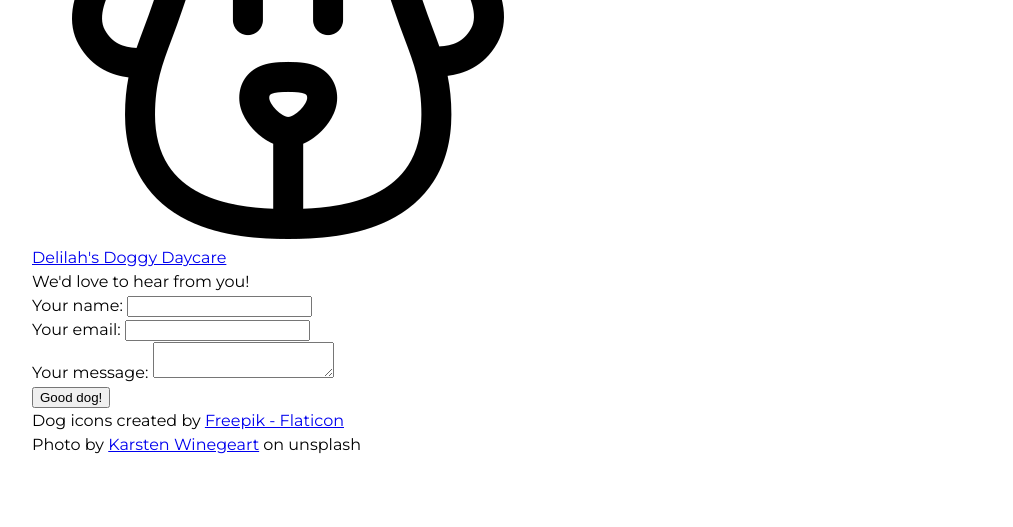
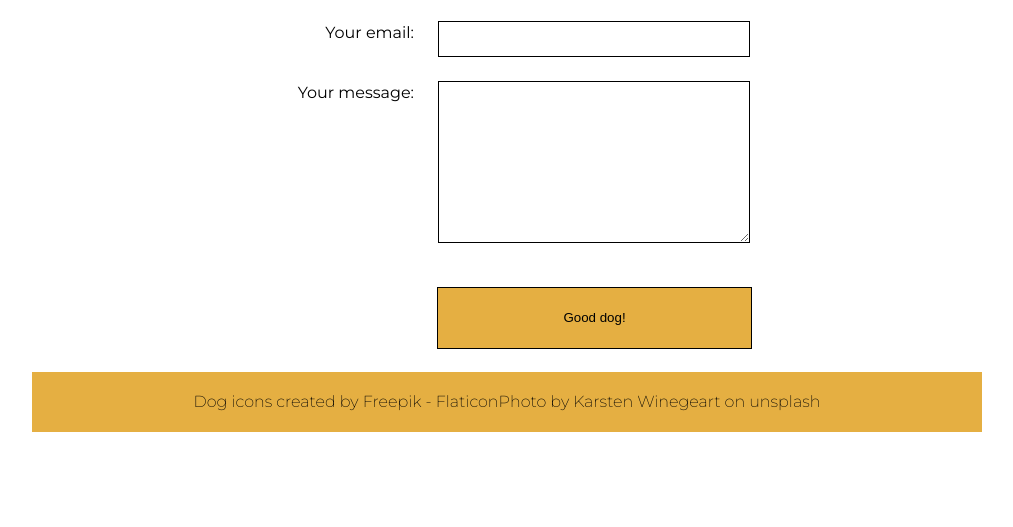
Before and after one commit to kurtisgeorge/Using-Javascript-2, a plain HTML site: page pages/contact.html in a window 1280 px wide. Shown: the part 273-800 px from the top of the page, without its empty margins (133-1146 px from the left). Drawn offline with Linux system fonts and the light colour scheme.

Commit message:
updated- final

```diff
--- /dev/null
+++ b/mockstyles.css
@@ -0,0 +1,174 @@
+/************* Site Defaults *************/
+body {
+    width: 950px;
+    margin: 0 auto;
+    font-family: 'Montserrat', sans-serif;
+    line-height: 1.5;
+}
+
+.flex {
+    display: flex;
+    align-items: flex-start;
+    justify-content: space-between; /* Ensure proper spacing between elements */
+}
+
+/************* Site-wide Text Styling *************/
+h1 {
+    font-size: 48px;
+    text-align: center;
+    line-height: 48px;
+    margin: 0;
+}
+
+h2 {
+    font-size: 36px;
+    margin-bottom: 12px;
+    line-height: 36px;
+}
+
+/* Large text for buttons */
+.large-text {
+    font-size: 24px;
+}
+
+/* Styling for fake buttons */
+.fake-button {
+    background-color: #E5AF42; /* Mustard yellow */
+    text-align: center;
+    line-height: 3;
+    border: 1px solid black;
+    text-decoration: none;
+    color: black;
+    display: inline-block;
+    width: 200px;
+}
+
+/* Hover effects for fake buttons */
+.fake-button:hover {
+    text-decoration: underline;
+    background-color: #4278E5; /* Cornflower blue */
+    color: white;
+    cursor: pointer;
+}
+
+/* Anchor tags */
+a {
+    text-decoration: none;
+    color: black;
+}
+
+/* Hover state for links in main and footer */
+main a:hover,
+footer a:hover {
+    text-decoration: underline;
+}
+
+/************* Header/Footer Styling *************/
+header {
+    background-color: #E5AF42; /* Mustard yellow */
+    height: 150px;
+    display: flex;
+    align-items: center;
+    justify-content: center;
+    gap: 15px;
+    margin-bottom: 25px;
+}
+
+header img {
+    width: 100px;
+    height: 100px;
+    margin: 25px;
+}
+
+/* Footer */
+footer {
+    background-color: #E5AF42;
+    height: 60px;
+    font-weight: 200;
+    display: flex;
+    align-items: center;
+    justify-content: center;
+    margin-top: 50px;
+}
+
+/************* Index Page *************/
+.index .flex {
+    display: flex;
+    justify-content: space-between; /* Position text and image on opposite sides */
+    margin-bottom: 50px;
+}
+
+/* Text on the left */
+.index .about-us {
+    width: 60%; /* Occupy 60% of the space */
+    margin-right: 25px; /* Space between text and image */
+}
+
+/* Image on the right */
+.index img {
+    width: 300px;
+    flex-shrink: 0; /* Prevent image from resizing */
+    margin-bottom: 50px;
+}
+
+/* Spacing between paragraphs */
+.index p {
+    margin-bottom: 12px;
+}
+
+/* Buttons aligned horizontally */
+.index .fake-button {
+    margin: 0 15px; /* Space between buttons */
+}
+
+.index > .flex + .flex {
+    justify-content: center; /* Center the buttons */
+}
+
+
+/*Contact page*/
+
+/************* Contact Page Styling *************/
+.contact {
+    height: 420px;
+    display: flex;
+    flex-direction: column;
+    justify-content: center;
+    align-items: center;
+}
+
+.contact label {
+    width: 150px;
+    text-align: right;
+    margin-right: 24px;
+    font-size: 18px;
+}
+
+.contact input,
+.contact textarea {
+    width: 300px;
+    font-family: 'Montserrat', sans-serif;
+    font-size: 16px;
+    line-height: 24px;
+    margin-bottom: 24px;
+    padding: 5px;
+    border: 1px solid black;
+}
+
+.contact textarea {
+    height: 150px;
+}
+
+.contact button {
+    width: 300px;
+    font-size: 16px;
+    background-color: #E5AF42;
+    border: 1px solid black;
+    cursor: pointer;
+}
+
+.contact button:hover {
+    background-color: #4278E5;
+    color: white;
+    margin: auto;
+}
--- a/pages/contact.html
+++ b/pages/contact.html
@@ -19,25 +19,26 @@
     <header>
         <a href="../index.html" class="flex">
             <img src="../images/dog.png" alt="outline of a dog's face with heart above it">
-            <h1>Delilah's Doggy Daycare</h1>
         </a>
+        <h1>Delilah's Doggy Daycare</h1>
     </header>
-    <main class="contact" id = "contact-page">
+    <main class="contact" id="contact-page">
         <h2>We'd love to hear from you!</h2>
         <form>
-            <div class="flex">
+            <div class="form-row">
                 <label for="user-name">Your name:</label>
                 <input type="text" id="user-name">
             </div>
-            <div class="flex">
+            <div class="form-row">
                 <label for="user-email">Your email:</label>
-                <input type="email" id = "user-email">
+                <input type="email" id="user-email">
             </div>
-            <div class="flex">
+            <div class="form-row">
                 <label for="user-message">Your message:</label>
                 <textarea id="user-message"></textarea>
+
             </div>
-            <button class = "fake-button blue-hover" type="submit" id = "submit-button">Good dog!</button>
+            <button class="fake-button blue-hover" type="submit" id="submit-button">Good dog!</button>
         </form>
     </main>
     <footer>
--- a/scripts/contact.js
+++ b/scripts/contact.js
@@ -1,3 +1,20 @@
-// when the "submit-button" is clicked, the contents of the contact-page are replaced with a single <p> element that reads "Thank you for your message" in size 24 font.
+// when the "submit-button" is clicked, the contents of the contact-page are replaced
+// with a single <p> element that reads "Thank you for your message" in size 24 font.
 
-// hint: you can change the style of an element by modifying the value of that element's .style.fontSize, or by updating its .classList.
+const submitButton = document.getElementById("submit-button"); // Get the submit button
+const contactPage = document.getElementById("contact-page"); // Get the contact page container
+
+// Function to handle form submission
+function handleSubmit(event) {
+    event.preventDefault(); // Prevent the default form submission behavior
+
+    // Replace the content of the contact page with the thank you message
+    contactPage.innerHTML = `
+        <p style="font-size: 24px; text-align: center; margin-top: 50px;">
+            Thank you for your message!
+        </p>
+    `;
+}
+
+// Add an event listener to the submit button to listen for clicks
+submitButton.addEventListener("click", handleSubmit);
--- a/styles/styles.css
+++ b/styles/styles.css
@@ -1,17 +1,5 @@
-/************* your name:
+/************* Kurtis George
 
-INSTRUCTIONS:
-Comments starting with TO-DO have been included in this file to describe the needed styling: please translate these to the appropriate CSS declarations.
-
-Comments starting with TO-DO may be left in for reference or removed entirely: all other comments should be left as-is for ease of review.
-
-You are discouraged from changing any provided CSS.
-
-***** colour palette: *****
-- mustard yellow (used for header, footer, and buttons): #E5AF42
-- cornflower blue (used for hover states): #4278e5
-
-*/
 
 
 /************* site defaults *************/
@@ -29,50 +17,111 @@ body {
 
 /************* site-wide text styling *************/
 
-/* TO DO:
-    - first-level headings are size 48px, centered vertically and horizontally in the available space.
-    - 2nd-level headings have a font size of 36px, and 12px of space below.
-    - any element with the .large-text class has a font size of 24px.
-    - any element with the .fake-button class will have a background colour of mustard yellow (see colour palette above), be center aligned, with a line-height of 3 and a solid black border that is 1px wide.
-    - all anchors will have the underline removed and be black in colour. all anchors in the main and footer sections will be underlined in their hover-state.
-    - the hover-state of .fake-button and .blue-hover elements will:
-        - add an underline,
-        - set the background-colour to cornflower blue (see colour palette above),
-        - change the text colour to white, and
-        - change the cursor to pointer.
-*/
 
+h1 {
+    font-size: 48px;
+    text-align: center;
+    line-height: 48px;
+    margin: auto;
+}
 
+h2 {
+    font-size: 36px;
+    margin-bottom: 12px;
+    line-height: 36px;
+}
 
+/* Large text for buttons */
+.large-text {
+    font-size: 24px;
+}
 
+.fake-button {
+    background-color: #E5AF42; /* Mustard yellow */
+    text-align: center;
+    line-height: 3;
+    border: 1px solid black;
+    width: 200px;
+}
 
+a {
+    text-decoration: none;
+    color: black;
+}
 
+main a:hover,
+footer a:hover {
+    text-decoration: underline;
+    background-color: blue;
+    color: white;
+}
 
 
 /************* header/footer styling *************/
 
-/* TO DO:
-    - the header and footer will be the same mustard-yellow as the buttons.
-    - the header is 150px tall.
-    - the header image is 100px wide and tall with 25px of space above, below, and on its left, and the top-level heading is centered in the remaining width.
-    - there will be 25px of space between the header and main, and 50px of space between main and footer.
-    - the footer will be 60px tall, have a font-weight of 200, and the text within will be centered vertically and horizontally.
-*/
 
 
+header, footer {
+    background-color: #E5AF42
+}
 
+header {
+    background-color: #E5AF42; /* Mustard yellow */
+    height: 150px;
+    display: flex;
+    align-items: center;
+    justify-content: space-between;
+    gap: 15px;
+    margin-bottom: 25px;
+}
+header img {
+    width: 100px;
+    height: 100px;
+    margin: 25px;
+}
 
-
+footer {
+    background-color: #E5AF42;
+    height: 60px;
+    font-weight: 200;
+    display: flex;
+    align-items: center;
+    justify-content: center;
+    margin-top: 50px;
+}
 
 /************* index page *************/
 
-/* TO-DO:
-    - this is a 2-column layout: text on the left, and an image on the right. The image will be 300px wide, with 25px between it and the text column, which takes up the remaining space. The image will also have 50px of space below.
-    - the h2 on this page will have a line-height equal to the font size.
-    - each paragraph on this page will have 12px of space beneath it.
-    - each fake-button on this page will be 250px wide with 150px of space between them.
-    - the pair of fake-buttons will be centered on the page. HINT: can calculate the required margin to make them appear to be centered.
-*/
+.index .flex {
+    display: flex;
+    justify-content: space-between; /* Position text and image on opposite sides */
+    margin-bottom: 50px;
+}
+
+/* Text on the left */
+.index .about-us {
+    width: 60%; /* Occupy 60% of the space */
+    margin-right: 25px; /* Space between text and image */
+}
+
+/* Image on the right */
+.index img {
+    width: 300px;
+    margin-bottom: 50px;
+}
+/* Spacing between paragraphs */
+.index p {
+    margin-bottom: 12px;
+}
+
+/* Buttons aligned horizontally */
+.index .fake-button {
+    margin: 0 15px; /* Space between buttons */
+}
+
+.index > .flex + .flex {
+    justify-content: center; /* Center the buttons */
+}
 
 
 
@@ -81,35 +130,131 @@ body {
 
 /************* bookings page *************/
 
-/* TO-DO:
-    - the contents of the booking-page will be 600px wide, and all content centered within the available space.
-    - text will have a size of 18px.
-    - there will be 12px of space below the day-selectors, and 20px of space between each list item. List items are 60px wide.
-    - List items & the small-button elements will have a solid black border that is 1px wide. Small-buttons will also have 5px of space between the border and the content.
-    - items tagged with .top-margin will have 24 px of space above, and 12px of space below.
-    - the "clear days" button will be 200px wide.
-    - any element tagged with the .clicked class will turn mustard yellow. **This will be very important for your JavaScript.**
-    - all items within the page will be centered within their available space.
-
-*/
 
 
 
+.booking-page {
+    width: 600px; /* Set the main content width */
+    margin: 0 auto; /* Center the main content horizontally */
+    text-align: center; /* Center the text within the content */
+    font-size: 18px; /* Set text size */
+    line-height: 1.5; /* Improve readability */
+}
 
+.day-selector {
+    display: flex; /* Create a horizontal row of day selectors */
+    justify-content: center; /* Center the list items */
+    gap: 20px; /* Add space between each day selector */
+    margin-bottom: 12px; /* Add space below the row */
+    padding: 0; /* Remove default padding for the unordered list */
+    list-style: none; /* Remove bullets */
+}
 
+.day-selector li {
+    width: 60px; /* Set the width of each list item */
+    text-align: center; /* Center text within the item */
+    border: 1px solid black; /* Add a black border */
+    padding: 5px; /* Add spacing inside the item */
+    cursor: pointer; /* Change the cursor to a pointer */
+}
 
+.small-button {
+    display: inline-block; /* Align buttons inline with text */
+    border: 1px solid black; /* Add a black border */
+    padding: 5px; /* Add space inside the button */
+    margin: 0 10px; /* Add space around the button */
+    cursor: pointer; /* Change cursor to pointer */
+}
 
+.top-margin {
+    margin-top: 24px; /* Add space above elements with this class */
+    margin-bottom: 12px; /* Add space below */
+}
 
+.fake-button {
+    display: inline-block; /* Ensure proper button alignment */
+    width: 200px; /* Set the button width */
+    text-align: center; /* Center the text */
+    padding: 10px 0; /* Add padding for height */
+    background-color: #E5AF42; /* Mustard yellow background */
+    border: 1px solid black; /* Add a black border */
+    cursor: pointer; /* Change cursor to pointer */
+    margin: 20px auto; /* Add spacing and center the button */
+}
+
+.fake-button:hover,
+.blue-hover:hover {
+    background-color: #4278E5; /* Cornflower blue on hover */
+    color: white; /* Change text color to white */
+}
+
+.clicked {
+    background-color: #E5AF42; /* Mustard yellow for selected state */
+    color: black; /* Black text */
+}
 
 
 
 
 
 /************* contact page *************/
-/* TO DO:
-    - the main section of the .contact page will be 420px tall, and centered.
-    - the contents will be 2 columns: the labels column is 150px wide and right-aligned, and the input column is 300px wide. There will be 24px of space between the columns, and the pair of columns will be centered on the page.
-    - the textarea element will be 150px tall.
-    - all form input, textarea, and and button elements will have the same font as the rest of the page, a line-height of 24px, a font-size of 16px, and the same border as other buttons on the site. There will be 24px of space below each of these elements.
-    - the edges of the button will line up exactly with the text-area element. HINT: time for some math!
-*/
+
+.contact {
+    height: 420px;
+    display: flex;
+    flex-direction: column;
+    align-items: center;
+    justify-content: center;
+}
+
+.contact h2 {
+    font-weight: lighter;
+    margin-top: 50px;
+    margin-bottom: 20px;
+
+}
+form {
+    width: 600px;
+    display: flex;
+    flex-direction: column;
+    align-items: center;
+    gap: 24px; /* Space between rows */
+}
+
+.form-row {
+    display: flex;
+    justify-content: center;
+    width: 100%;
+    gap: 24px;
+}
+
+label {
+    width: 150px;
+    text-align: right;
+    font-size: 16px;
+    line-height: 24px;
+}
+
+input,
+textarea {
+    width: 300px;
+    font-family: 'Montserrat', sans-serif;
+    font-size: 16px;
+    line-height: 24px;
+    border: 1px solid black;
+    padding: 5px;
+}
+
+textarea {
+    height: 150px;
+}
+
+#submit-button {
+    width: 315px;
+    margin-left: 230px;
+}
+
+button:hover {
+    background-color: #4278E5; /* Cornflower blue */
+    color: white;
+}
```
Also changed, not shown: index.html (+1 -1 lines), pages/booking.html (+1 -1 lines), scripts/booking.js (+52 -30 lines).
